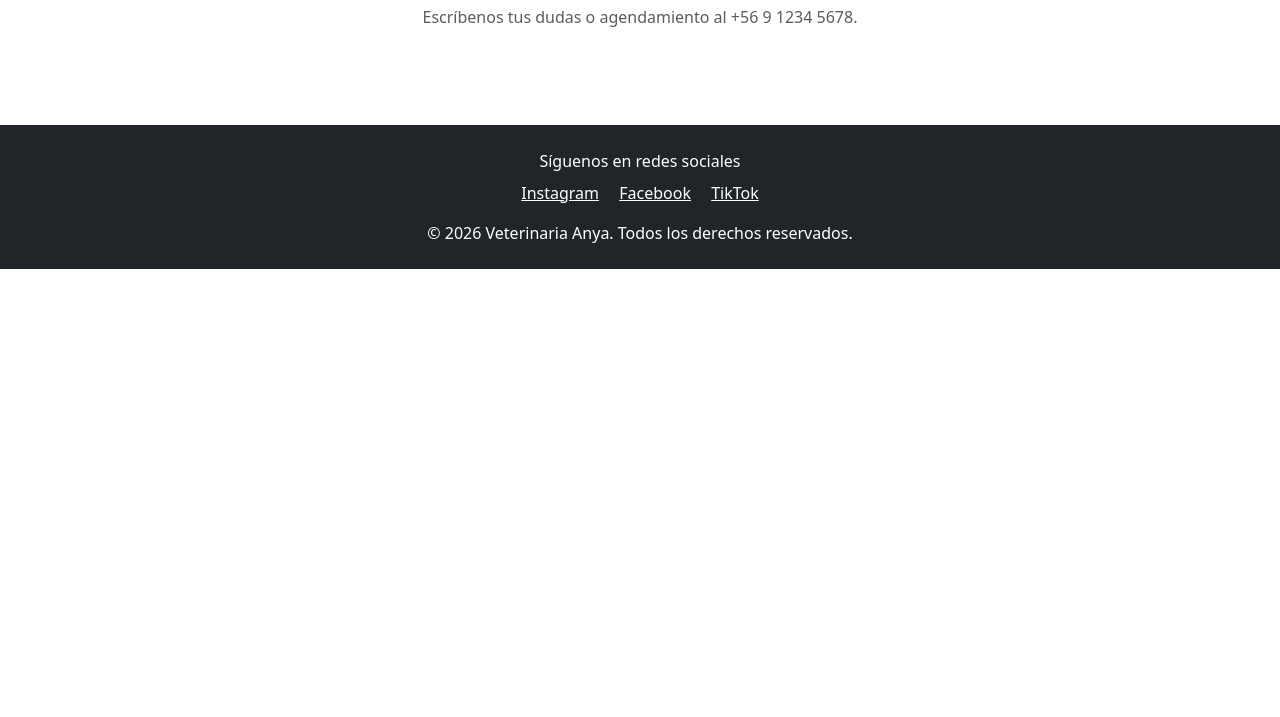
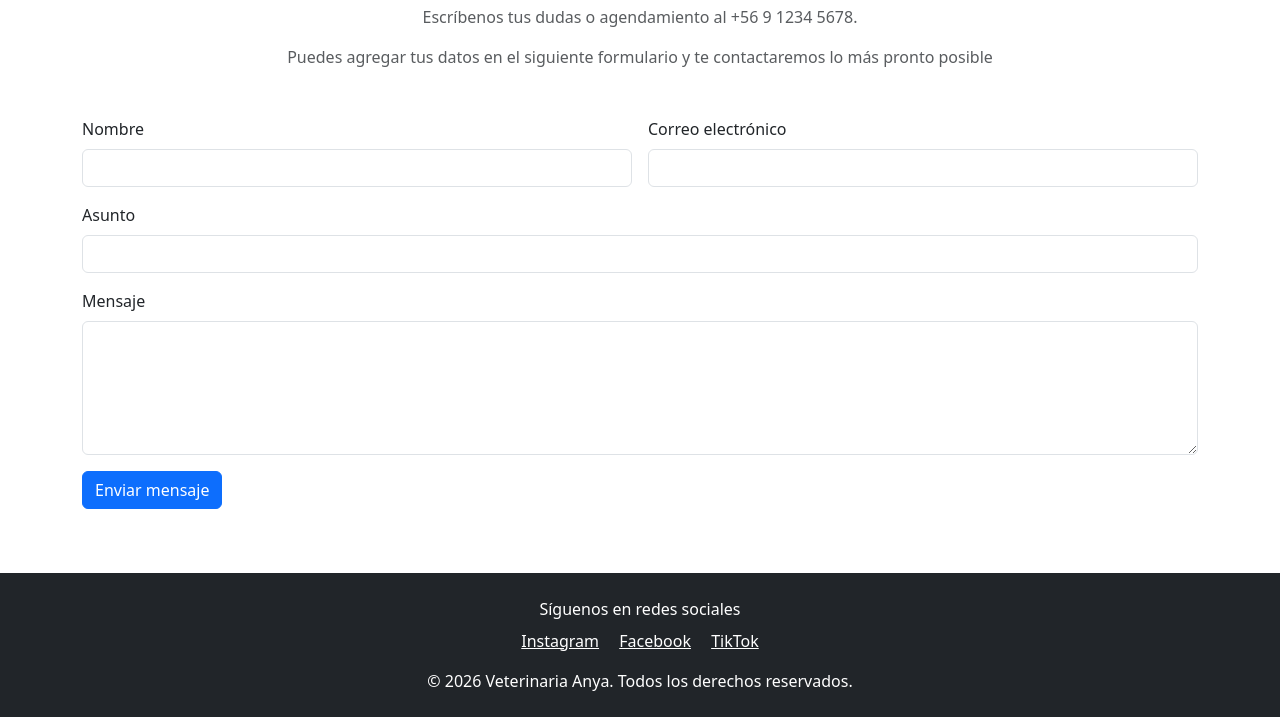
Before and after one commit to Anyaspycat/eva01_landingpage_veterinaria, a plain HTML site: page index.html in a window 1280 px wide. Shown: the part 461-1178 px from the top of the page. Before the commit the page ends 800 px from the top, so only its background shows below. Drawn offline with Linux system fonts and the light colour scheme.

Commit message:
Se incluye funcionalidad de Formulario de Contacto

```diff
--- a/index.html
+++ b/index.html
@@ -8,7 +8,6 @@
     <link rel="stylesheet" href="css/bootstrap.css">
 </head>
 <body>
-        <!-- Barra de navegación -->
     <nav class="navbar navbar-expand-lg navbar-dark bg-dark">
             <div class="collapse navbar-collapse" id="menuPrincipal">
                 <ul class="navbar-nav">
@@ -41,7 +40,40 @@
             <div class="text-center mb-5">
                 <h2 class="fw-bold">Contáctanos</h2>
                 <p class="text-muted">Escríbenos tus dudas o agendamiento al +56 9 1234 5678.</p>
+                <p class="text-muted">Puedes agregar tus datos en el siguiente formulario y te contactaremos lo más pronto posible</p>
             </div>
+        </div>
+
+        <!-- Código sugerido por Copilot para crear formulario -->
+        <div class="container">
+            <form id="contactForm" class="contact-form needs-validation" novalidate>
+            <div class="row g-3">
+                <div class="col-md-6">
+                <label for="name" class="form-label">Nombre</label>
+                <input type="text" class="form-control" id="name" name="name" required>
+                <div class="invalid-feedback">Por favor ingresa tu nombre.</div>
+                </div>
+                <div class="col-md-6">
+                <label for="email" class="form-label">Correo electrónico</label>
+                <input type="email" class="form-control" id="email" name="email" required>
+                <div class="invalid-feedback">Por favor ingresa un correo válido.</div>
+                </div>
+                <div class="col-12">
+                <label for="subject" class="form-label">Asunto</label>
+                <input type="text" class="form-control" id="subject" name="subject" required>
+                <div class="invalid-feedback">Indica el asunto.</div>
+                </div>
+                <div class="col-12">
+                <label for="message" class="form-label">Mensaje</label>
+                <textarea class="form-control" id="message" name="message" rows="5" required></textarea>
+                <div class="invalid-feedback">Escribe tu mensaje.</div>
+                </div>
+                <div class="col-12">
+                <button id="submitBtn" class="btn btn-primary" type="submit">Enviar mensaje</button>
+                <div id="formMsg" class="mt-3" role="status" aria-live="polite"></div>
+                </div>
+            </div>
+            </form>
         </div>
     </section>
 
```
